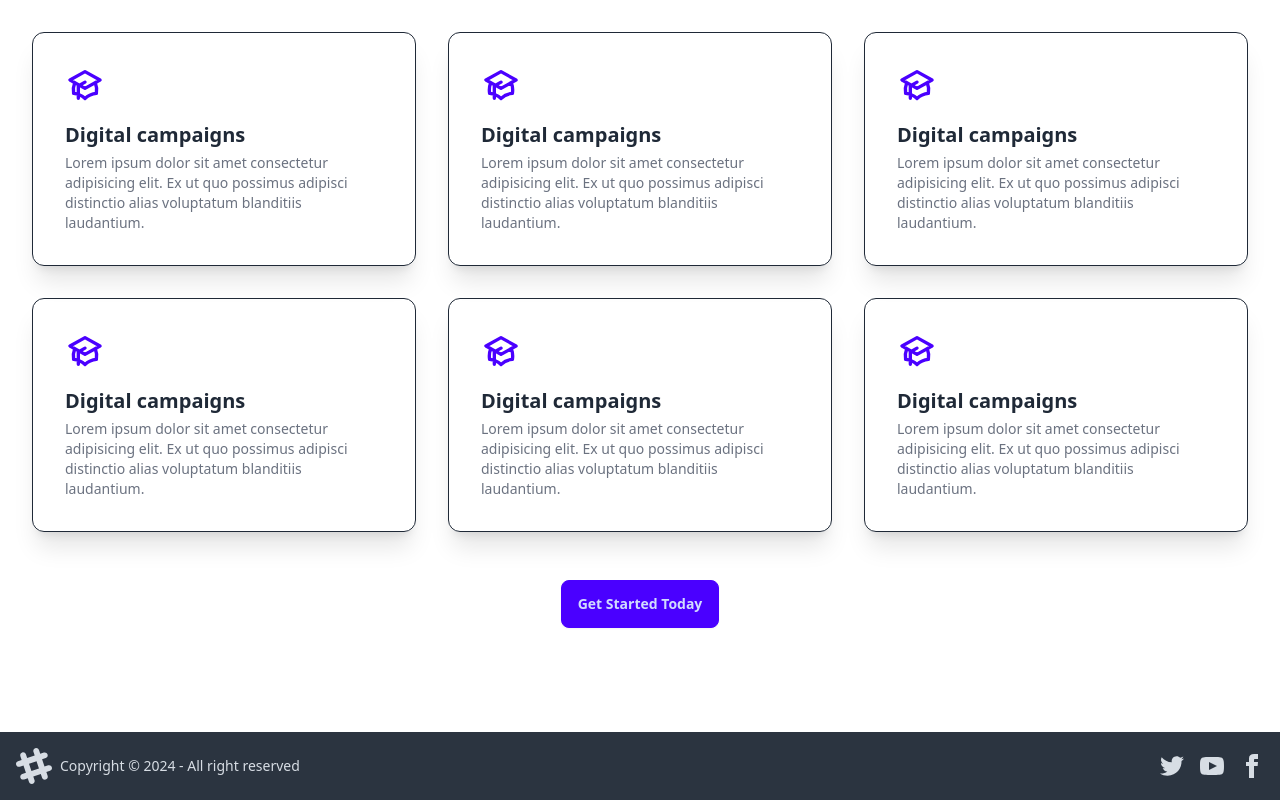
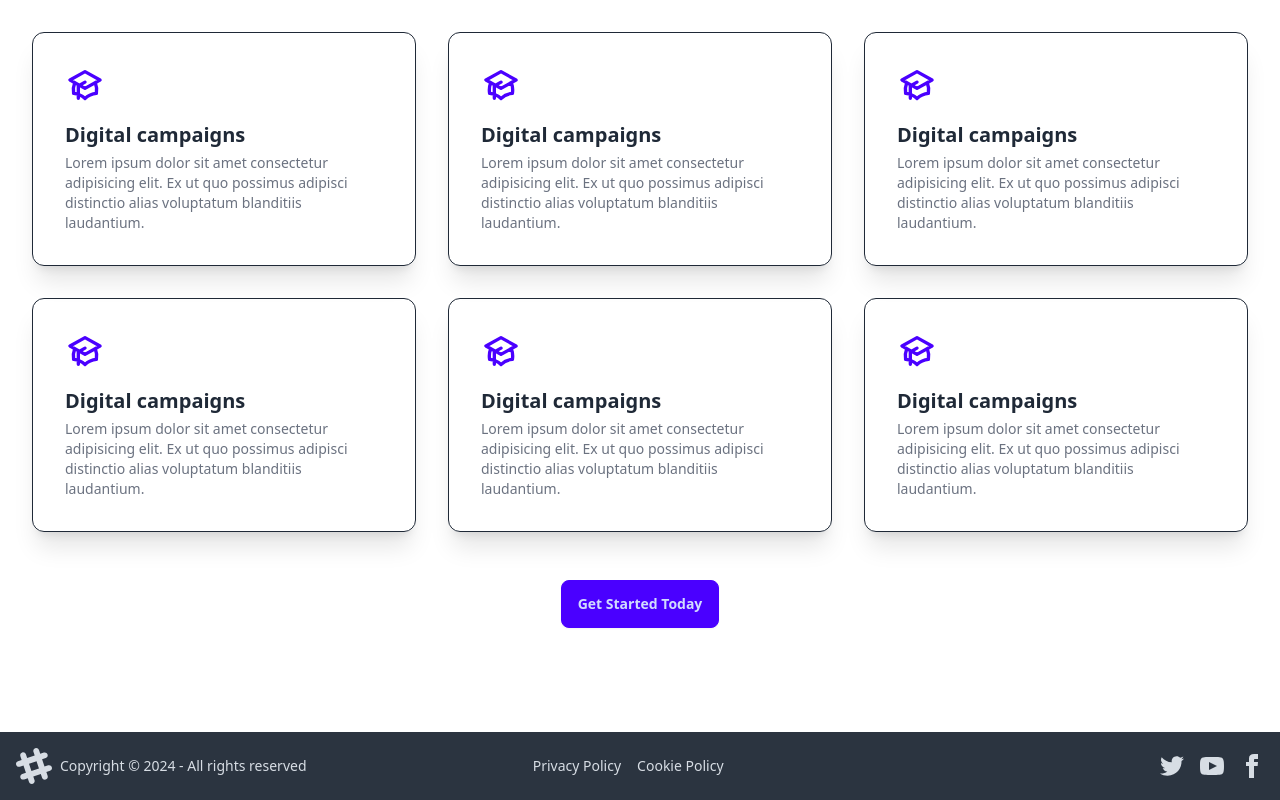
Before and after one commit to jcreek/SvelteKitSaasBoilerplate, a SvelteKit app: page / in a window 1280 px wide. Shown: the part 1494-2294 px from the top of the page. Built offline with nearby package versions, Linux system fonts and the light colour scheme; no server answers.

Commit message:
feat(#53): Add policy links to footer

```diff
--- a/src/routes/+layout.svelte
+++ b/src/routes/+layout.svelte
@@ -195,8 +195,12 @@
 				d="M22.672 15.226l-2.432.811.841 2.515c.33 1.019-.209 2.127-1.23 2.456-1.15.325-2.148-.321-2.463-1.226l-.84-2.518-5.013 1.677.84 2.517c.391 1.203-.434 2.542-1.831 2.542-.88 0-1.601-.564-1.86-1.314l-.842-2.516-2.431.809c-1.135.328-2.145-.317-2.463-1.229-.329-1.018.211-2.127 1.231-2.456l2.432-.809-1.621-4.823-2.432.808c-1.355.384-2.558-.59-2.558-1.839 0-.817.509-1.582 1.327-1.846l2.433-.809-.842-2.515c-.33-1.02.211-2.129 1.232-2.458 1.02-.329 2.13.209 2.461 1.229l.842 2.515 5.011-1.677-.839-2.517c-.403-1.238.484-2.553 1.843-2.553.819 0 1.585.509 1.85 1.326l.841 2.517 2.431-.81c1.02-.33 2.131.211 2.461 1.229.332 1.018-.21 2.126-1.23 2.456l-2.433.809 1.622 4.823 2.433-.809c1.242-.401 2.557.484 2.557 1.838 0 .819-.51 1.583-1.328 1.847m-8.992-6.428l-5.01 1.675 1.619 4.828 5.011-1.674-1.62-4.829z"
 			></path>
 		</svg>
-		<p>Copyright © 2024 - All right reserved</p>
+		<p>Copyright © 2024 - All rights reserved</p>
 	</aside>
+	<div class="grid-flow-col gap-4">
+		<a href="/privacy">Privacy Policy</a>
+		<a href="/cookies">Cookie Policy</a>
+	</div>
 	<nav class="grid-flow-col gap-4 md:place-self-center md:justify-self-end">
 		<a href="/">
 			<svg
```
